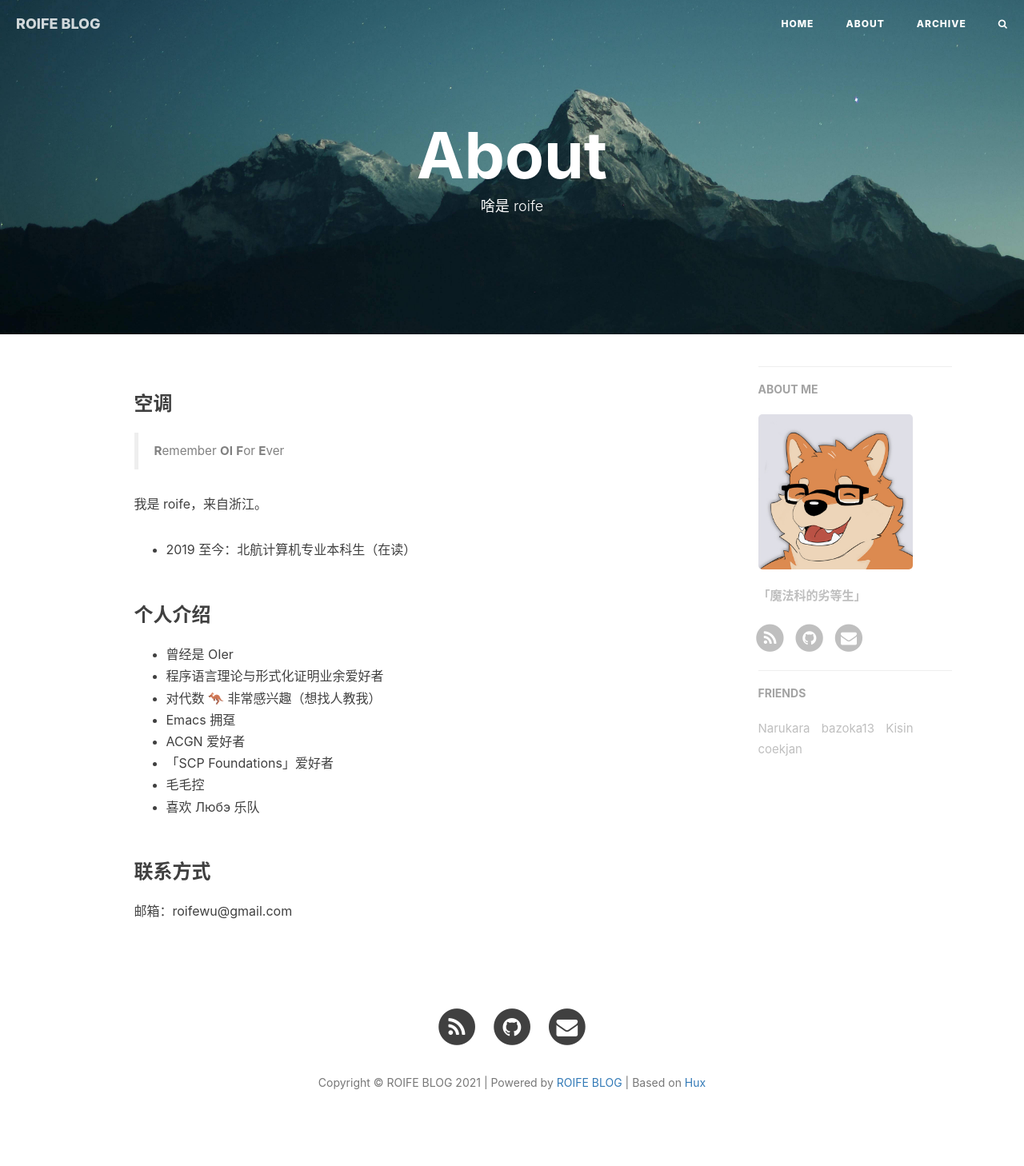
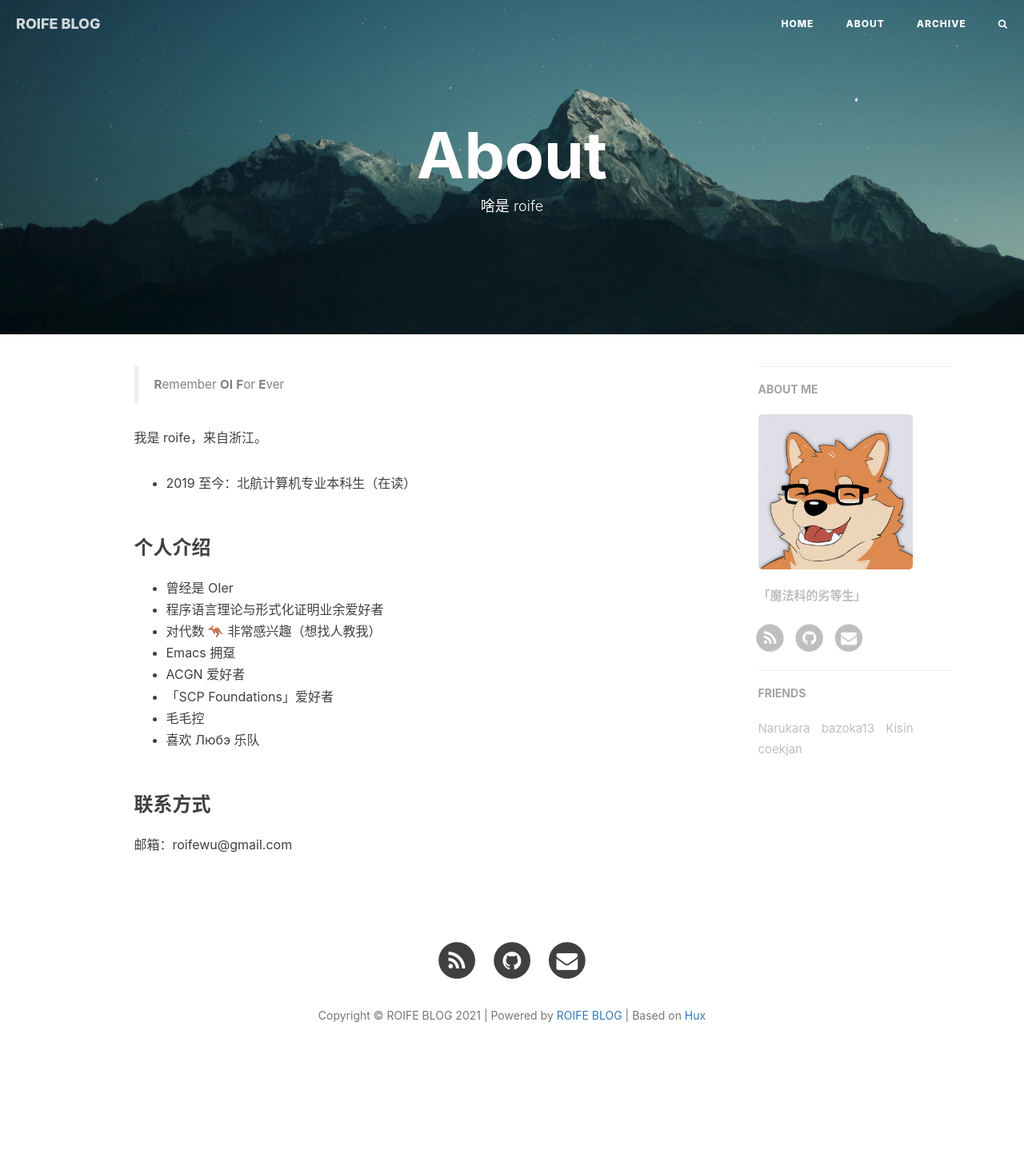
Before and after one commit to LogicLee0902/-LogicLee0902.github.io, a Jekyll site: the page built from about.html, in a window 1280 px wide. Shown: the whole page at 80% size. Built offline with Jekyll 4.4.1, drawn with Linux system fonts in a browser that asks for light colours; nearby versions of some CDN libraries; comment, search, counter and statistics services are not loaded; after the commit the page ends 1374 px from its top, so only the background shows below that.

Commit message:
fix about

```diff
--- a/_includes/about/zh.md
+++ b/_includes/about/zh.md
@@ -1,5 +1,3 @@
-### 空调
-
 > **R**emember **OI** **F**or **E**ver
 
 我是 roife，来自浙江。
```
